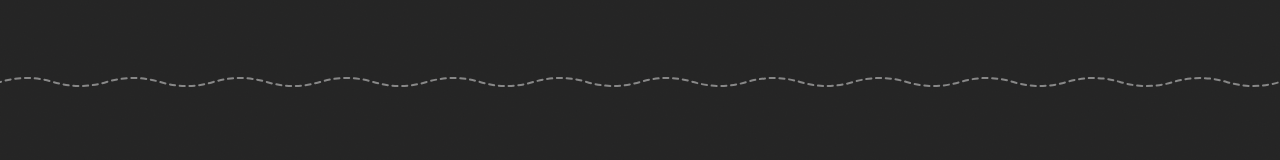
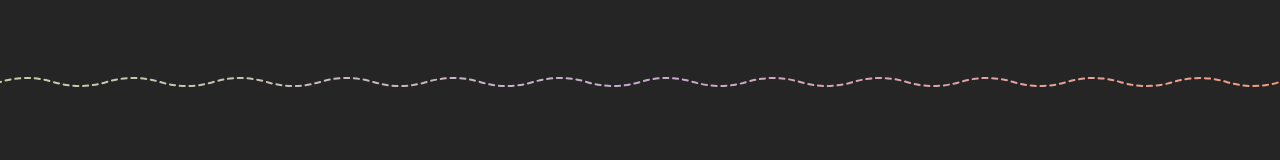
Before and after one commit to lorin-a/portfolio, a Next.js app: page / in a window 1280 px wide. Shown: the part 318-478 px from the top of the page. Built offline with nearby package versions, Linux system fonts and the light colour scheme.

Commit message:
feat: Add sage-plum-coral gradient to squiggle dividers in dark mode
Observe data-theme attribute via MutationObserver and swap the solid
stroke for a horizontal linearGradient matching the ampersand palette.

Co-Authored-By: Claude Opus 4.6 <noreply@anthropic.com>

```diff
--- a/components/Squiggle/Squiggle.js
+++ b/components/Squiggle/Squiggle.js
@@ -6,8 +6,18 @@ import styles from './Squiggle.module.css'
 export default function Squiggle({ color = "var(--color-ink-faint)" }) {
   const [offset, setOffset] = useState(0)
   const [prefersReducedMotion, setPrefersReducedMotion] = useState(false)
+  const [isDark, setIsDark] = useState(false)
   const lastScrollY = useRef(0)
   const ref = useRef(null)
+
+  useEffect(() => {
+    const root = document.documentElement
+    const check = () => setIsDark(root.dataset.theme === 'dark')
+    check()
+    const observer = new MutationObserver(check)
+    observer.observe(root, { attributes: true, attributeFilter: ['data-theme'] })
+    return () => observer.disconnect()
+  }, [])
 
   useEffect(() => {
     const mediaQuery = window.matchMedia('(prefers-reduced-motion: reduce)')
@@ -55,10 +65,19 @@ export default function Squiggle({ color = "var(--color-ink-faint)" }) {
         aria-hidden="true"
         preserveAspectRatio="none"
       >
+        {isDark && (
+          <defs>
+            <linearGradient id="squiggle-gradient" x1="0%" y1="0%" x2="100%" y2="0%">
+              <stop offset="0%" stopColor="#C5CFA6" />
+              <stop offset="50%" stopColor="#C7AAD1" />
+              <stop offset="100%" stopColor="#F79C7E" />
+            </linearGradient>
+          </defs>
+        )}
         <path
           d="M 0 12 Q 30 4, 60 12 T 120 12 T 180 12 T 240 12 T 300 12 T 360 12 T 420 12 T 480 12 T 540 12 T 600 12 T 660 12 T 720 12 T 780 12 T 840 12 T 900 12 T 960 12 T 1020 12 T 1080 12 T 1140 12 T 1200 12 T 1260 12 T 1320 12 T 1380 12 T 1440 12"
           fill="none"
-          stroke={color}
+          stroke={isDark ? "url(#squiggle-gradient)" : color}
           strokeWidth="2"
           strokeLinecap="round"
           strokeDasharray="6 5"
```
